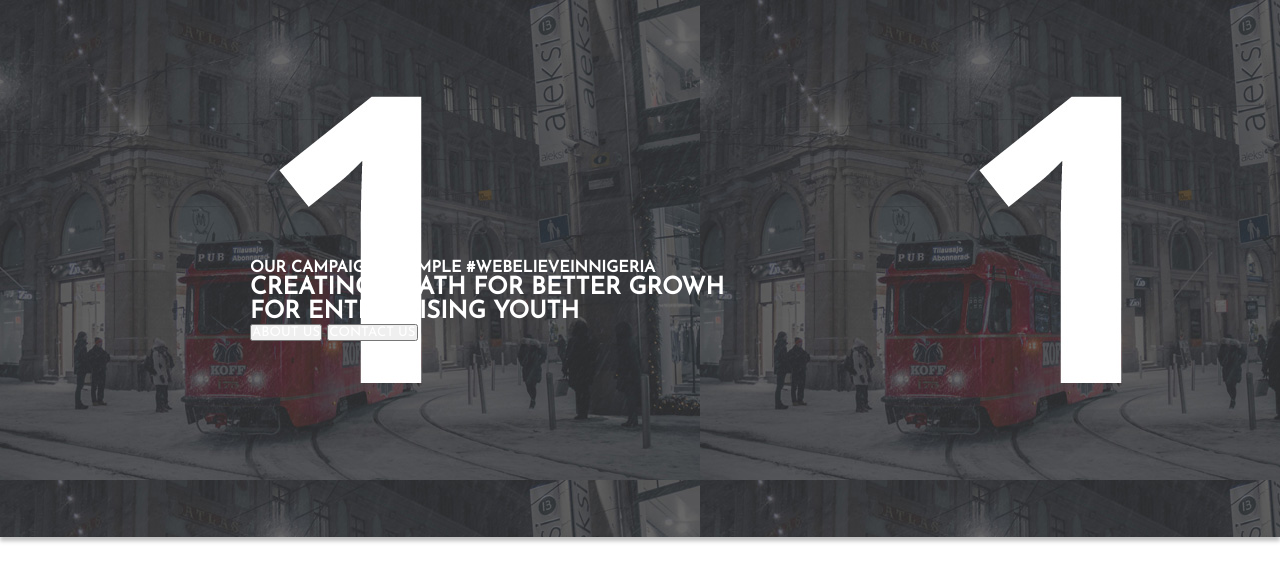
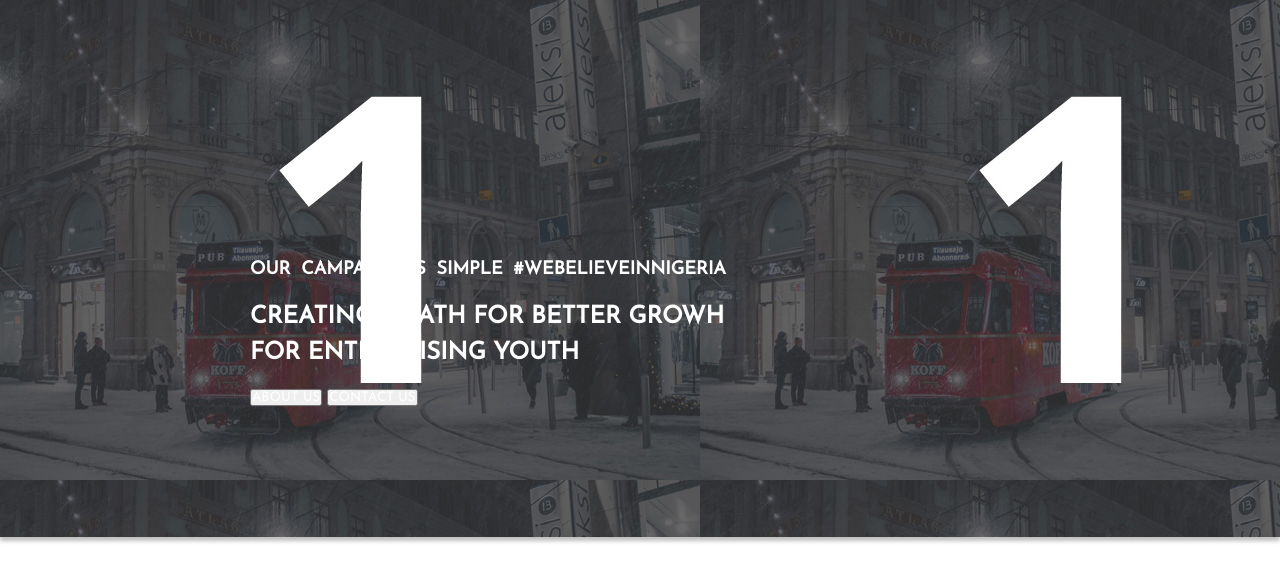
Before and after one commit to davidobodo/yesNigeria, a plain HTML site: page figma.html in a window 1280 px wide. Drawn offline with Linux system fonts and the light colour scheme.

Commit message:
done with jumbotron header tags

```diff
--- a/figma.css
+++ b/figma.css
@@ -15,5 +15,18 @@
 .jumbotron_text{
 	padding-top: 260px;
 	padding-left: 250px;
-    max-width: 750px;
+	max-width: 750px;
+	color: #f9f9f9;
 }
+
+.jumbotron h4{
+	font-size: 18px;
+	font-weight: bold;
+	word-spacing: 5px;
+}
+
+.jumbotron h2{
+	line-height: 36px;
+	margin-top: 20px;
+    margin-bottom: 18px;
+}
```
